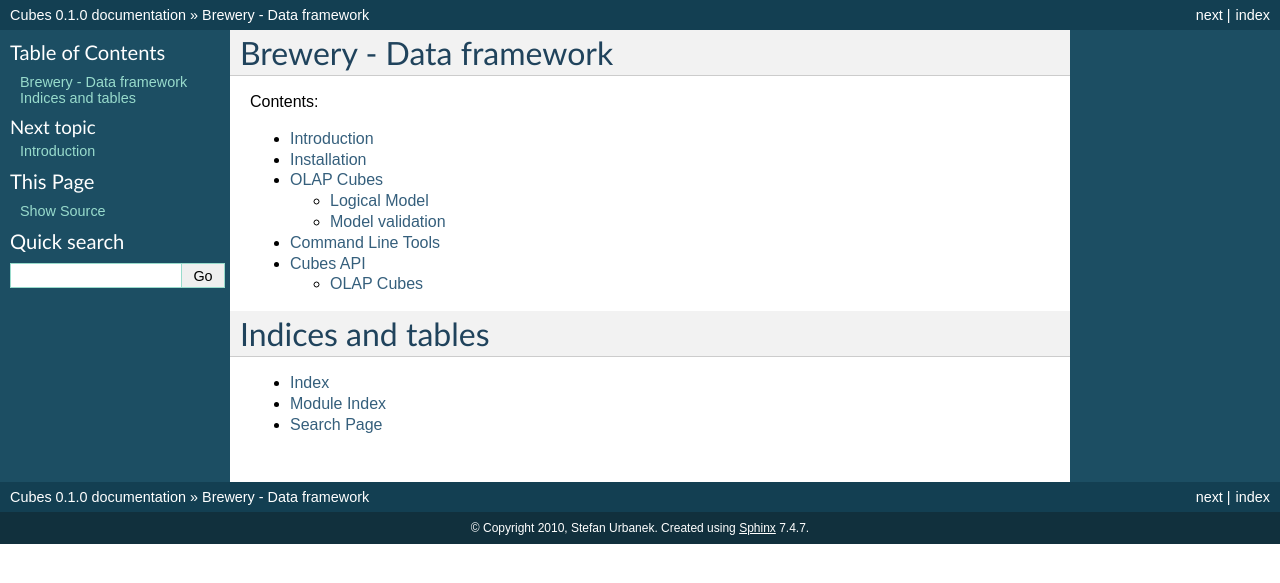
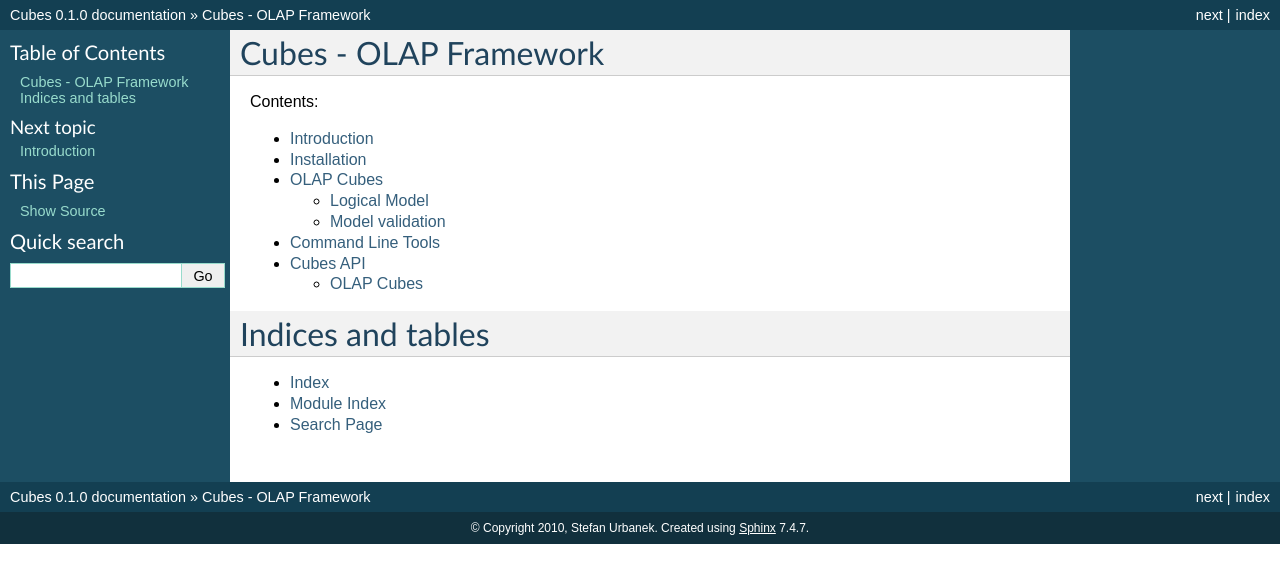
Before and after one commit to DataBrewery/cubes, a Sphinx documentation site: the page built from doc/index.rst, in a window 1280 px wide. Shown: the top 583 px of the page. Built offline with Sphinx 7.4.7, drawn with Linux system fonts in a browser that asks for light colours.

```diff
--- a/doc/index.rst
+++ b/doc/index.rst
@@ -3,7 +3,7 @@
    You can adapt this file completely to your liking, but it should at least
    contain the root `toctree` directive.
 
-Brewery - Data framework
+Cubes - OLAP Framework
 ===================================
 
 Contents:
```
Also changed, not shown: 1 other file.
